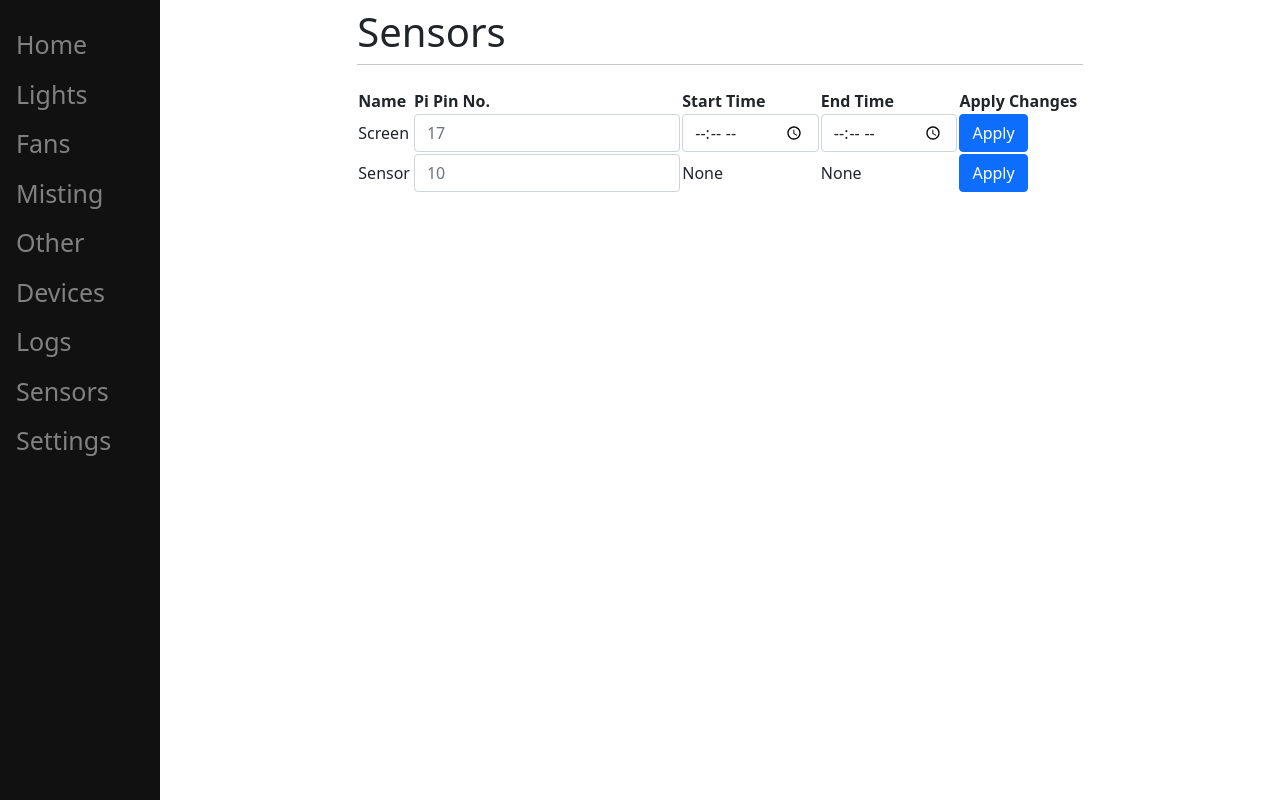
After one commit to Sagi313/Terra-God, a Django app: page /sensors/ in a window 1280 px wide. The commit adds this page. Run offline with Django 3.2, Linux system fonts and the light colour scheme; data comes from the database, SQL or seed files in the repository.

Commit message:
Added a new view of Settings and changed the old to Sensors
Need to use tags to implement the links to the categories

```diff
--- a/guiControl/models.py
+++ b/guiControl/models.py
@@ -13,6 +13,7 @@ class Device(models.Model):
     def __str__(self):
         return self.name
 
+
 class Light_interval(models.Model):
     id = models.AutoField(primary_key=True)
     name = models.CharField(max_length=100)
@@ -24,6 +25,7 @@ class Light_interval(models.Model):
     def __str__(self):
         return self.name
 
+
 class Terra_switches(models.Model):
     lights_switch = models.CharField(max_length=100)
     fans_switch = models.CharField(max_length=100)
@@ -31,6 +33,7 @@ class Terra_switches(models.Model):
 
     def __str__(self):
         return (f"Lights- {self.lights_switch}, Fans- {self.fans_switch}, Misting- {self.misting_switch}")
+
 
 class Temp_humi_calls(models.Model):
     temp = models.FloatField(default=0.0)
@@ -40,11 +43,13 @@ class Temp_humi_calls(models.Model):
     def __str__(self):
         return (f"temp- {self.temp}, humidity- {self.humidity}")
 
+
 class Humi_sensor(models.Model):
     pin_number = models.IntegerField(default=0)
 
     def __str__(self):
         return (f"Humi pin- {self.pin_number}")
+
 
 class Led_screen(models.Model):
     pin_number = models.IntegerField(default=0)
@@ -52,5 +57,9 @@ class Led_screen(models.Model):
     end_time = models.TimeField()
 
 
+class IntervalGroup(models.Model):
+    name = models.CharField(max_length=100)
+
+
 class Daemon_stats(models.Model):
     updated_at = models.TimeField()
--- a/guiControl/templates/guiControl/base.html
+++ b/guiControl/templates/guiControl/base.html
@@ -53,6 +53,7 @@
       <a href="/other_devices/">Other</a>
       <a href="/devices/">Devices</a>
       <a href="/daemon_logs/">Logs</a>
+      <a href="/sensors/">Sensors</a>
       <a href="/settings/">Settings</a>
     </div>
 
--- /dev/null
+++ b/guiControl/templates/guiControl/sensors.html
@@ -0,0 +1,39 @@
+{% extends 'guiControl/base.html' %}
+
+{% block title %}Terra- Sensors{% endblock %}
+{% block pageTitle %}Sensors{% endblock %}
+{% block content %}
+    <table style="width:100%">
+        <tr>
+            <th>Name</th>
+            <th>Pi Pin No.</th>
+            <th>Start Time</th>
+            <th>End Time</th>
+            <th>Apply Changes</th>
+        </tr>
+
+        <form method="post" ,action="#">
+        {% csrf_token %}
+        <tr>
+            <td>Screen</td>
+            <td><input placeholder="{{screen.pin_number}}" class="form-control" name="screen_pin_num" required></td>
+            <td><input type="time" class="form-control" placeholder="{{screen.start_time}}" name="screen_start" required></td>
+            <td><input type="time" class="form-control" placeholder="{{screen.end_time}}" name="screen_end" required></td>
+            <td><button type="submit" class="btn btn-primary" name="apply_screen" value='apply_screen'>Apply</button></td>
+        </tr>
+        </form>
+
+        <form method="post" ,action="#">
+        {% csrf_token %}
+        <tr>
+            <td>Sensor</td>
+            <td><input type="number" class="form-control" placeholder="{{sensor.pin_number}}" name="sensor_pin_num" required></td>
+            <td>None</td>
+            <td>None</td>
+            <td><button type="submit" class="btn btn-primary" name="apply_sensor" value='apply_sensor'>Apply</button></td>
+        </tr>
+        </form>
+    </table>
+
+
+{% endblock %}
--- a/guiControl/urls.py
+++ b/guiControl/urls.py
@@ -11,5 +11,6 @@ urlpatterns = [
     path('devices/', views.devices, name='devices'),
     path('daemon_logs/', views.daemon_logs, name='daemon logs'),
     path('other_devices/', views.other_devices, name='other devices'),
+    path('sensors/', views.sensors, name='sensors'),
     path('settings/', views.settings, name='settings'),
 ]
--- a/guiControl/views.py
+++ b/guiControl/views.py
@@ -1,12 +1,13 @@
-from guiControl.models import Device, Humi_sensor, Led_screen, Light_interval, Temp_humi_calls, Terra_switches
+from guiControl.models import Device, Humi_sensor, Led_screen, Light_interval, Temp_humi_calls, Terra_switches, \
+    IntervalGroup
 from django.shortcuts import redirect, render
 from django.contrib import messages
 
 
 def index(response):
-    switches = Terra_switches.objects.first() # TODO: Change this. When first installing there is nothing in the DB, not even 1 row.
+    switches = Terra_switches.objects.first()  # TODO: Change this. When first installing there is nothing in the DB, not even 1 row.
 
-    sensor_records = Temp_humi_calls.objects.last() # TODO: change to the last 10 calls
+    sensor_records = Temp_humi_calls.objects.last()  # TODO: change to the last 10 calls
 
     if response.method == 'POST':
         print(response.POST, flush=True)
@@ -26,16 +27,16 @@ def index(response):
 
 
 def lights(response):
-
     if response.method == 'POST':
         if response.POST.get("submit"):
             associated_device = Device.objects.get(name=response.POST.get('device'))
 
-            new_inter = Light_interval(name=response.POST.get('interval_name'), status='running', device=associated_device, start_time=response.POST.get('start_time'), end_time=response.POST.get('end_time'))
+            new_inter = Light_interval(name=response.POST.get('interval_name'), status='running',
+                                       device=associated_device, start_time=response.POST.get('start_time'),
+                                       end_time=response.POST.get('end_time'))
             new_inter.save()
 
             messages.success(response, f'Interval {new_inter.name} added succuessfully')
-
 
         if response.POST.get("delete_intervals"):
             for key in response.POST:
@@ -61,20 +62,22 @@ def lights(response):
 
         return relevant_intervals
 
-    return render(response, "guiControl/intervals.html", {'intervals':get_all_relevant_intervals(), 'devices':Device.objects.all(), 'interval_type':"Light"})
+    return render(response, "guiControl/intervals.html",
+                  {'intervals': get_all_relevant_intervals(), 'devices': Device.objects.all(),
+                   'interval_type': "Light"})
 
 
 def misting(response):
-
     if response.method == 'POST':
         if response.POST.get("submit"):
             associated_device = Device.objects.get(name=response.POST.get('device'))
 
-            new_inter = Light_interval(name=response.POST.get('interval_name'), status='running', device=associated_device, start_time=response.POST.get('start_time'), end_time=response.POST.get('end_time'))
+            new_inter = Light_interval(name=response.POST.get('interval_name'), status='running',
+                                       device=associated_device, start_time=response.POST.get('start_time'),
+                                       end_time=response.POST.get('end_time'))
             new_inter.save()
 
             messages.success(response, f'Interval {new_inter.name} added succuessfully')
-
 
         if response.POST.get("delete_intervals"):
             for key in response.POST:
@@ -100,9 +103,9 @@ def misting(response):
 
         return relevant_intervals
 
-    return render(response, "guiControl/intervals.html", {'intervals':get_all_relevant_intervals(), 'devices':Device.objects.all(), 'interval_type':"Misting"})
-
-
+    return render(response, "guiControl/intervals.html",
+                  {'intervals': get_all_relevant_intervals(), 'devices': Device.objects.all(),
+                   'interval_type': "Misting"})
 
 
 def fans(response):
@@ -110,11 +113,12 @@ def fans(response):
         if response.POST.get("submit"):
             associated_device = Device.objects.get(name=response.POST.get('device'))
 
-            new_inter = Light_interval(name=response.POST.get('interval_name'), status='running', device=associated_device, start_time=response.POST.get('start_time'), end_time=response.POST.get('end_time'))
+            new_inter = Light_interval(name=response.POST.get('interval_name'), status='running',
+                                       device=associated_device, start_time=response.POST.get('start_time'),
+                                       end_time=response.POST.get('end_time'))
             new_inter.save()
 
             messages.success(response, f'Interval {new_inter.name} added succuessfully')
-
 
         if response.POST.get("delete_intervals"):
             for key in response.POST:
@@ -140,7 +144,8 @@ def fans(response):
 
         return relevant_intervals
 
-    return render(response, "guiControl/intervals.html", {'intervals':get_all_relevant_intervals(), 'devices':Device.objects.all(), 'interval_type':"Fans"})
+    return render(response, "guiControl/intervals.html",
+                  {'intervals': get_all_relevant_intervals(), 'devices': Device.objects.all(), 'interval_type': "Fans"})
 
 
 def other_devices(response):
@@ -148,11 +153,12 @@ def other_devices(response):
         if response.POST.get("submit"):
             associated_device = Device.objects.get(name=response.POST.get('device'))
 
-            new_inter = Light_interval(name=response.POST.get('interval_name'), status='running', device=associated_device, start_time=response.POST.get('start_time'), end_time=response.POST.get('end_time'))
+            new_inter = Light_interval(name=response.POST.get('interval_name'), status='running',
+                                       device=associated_device, start_time=response.POST.get('start_time'),
+                                       end_time=response.POST.get('end_time'))
             new_inter.save()
 
             messages.success(response, f'Interval {new_inter.name} added succuessfully')
-
 
         if response.POST.get("delete_intervals"):
             for key in response.POST:
@@ -178,14 +184,16 @@ def other_devices(response):
 
         return relevant_intervals
 
-    return render(response, "guiControl/intervals.html", {'intervals':get_all_relevant_intervals(), 'devices':Device.objects.all(), 'interval_type':"Other"})
+    return render(response, "guiControl/intervals.html",
+                  {'intervals': get_all_relevant_intervals(), 'devices': Device.objects.all(),
+                   'interval_type': "Other"})
 
 
 def daemon_logs(response):
     return render(response, "guiControl/daemon_logs.html", {})
 
-def settings(response):
 
+def sensors(response):
     sensor = Humi_sensor.objects.first()
     screen = Led_screen.objects.first()
 
@@ -202,15 +210,43 @@ def settings(response):
 
         return redirect('/settings')
 
-    return render(response, "guiControl/settings.html", {'sensor': sensor, 'screen': screen})
+    return render(response, "guiControl/sensors.html", {'sensor': sensor, 'screen': screen})
 
-def devices(response):
 
+def settings(response):
     if response.method == 'POST':
 
         if response.POST.get("submit"):
             try:
-                new_dev = Device(name=response.POST.get('device_name'), pin_number=response.POST.get('pin_number'), type=response.POST.get('type'))
+                new_interval_group = IntervalGroup(name=response.POST.get('device_name'))
+                new_interval_group.save()
+
+                messages.success(response, f'Group {new_interval_group.name} was added successfully')
+            except:
+                messages.error(response, f'Could not add {new_interval_group.name}')
+
+            return redirect('/settings')
+
+        if response.POST.get("delete_group"):
+
+            for key in response.POST:
+                if "delete-group_" in key:
+                    to_delete_id = key.split("_")[1]
+                    to_delete_group = IntervalGroup.objects.get(id=int(to_delete_id))
+                    interval_group_name = to_delete_group.name
+                    to_delete_group.delete()
+
+                    messages.success(response, f'Group {interval_group_name} was deleted')
+    return render(response, "guiControl/settings.html", {'interval_groups': IntervalGroup.objects.all()})
+
+
+def devices(response):
+    if response.method == 'POST':
+
+        if response.POST.get("submit"):
+            try:
+                new_dev = Device(name=response.POST.get('device_name'), pin_number=response.POST.get('pin_number'),
+                                 type=response.POST.get('type'))
                 new_dev.save()
 
                 messages.success(response, f'Device {new_dev.name} was added successfully')
@@ -223,7 +259,6 @@ def devices(response):
 
             for key in response.POST:
                 if "delete-device_" in key:
-
                     to_delete_id = key.split("_")[1]
                     to_delete_dev = Device.objects.get(id=int(to_delete_id))
                     dev_name = to_delete_dev.name
@@ -231,7 +266,4 @@ def devices(response):
 
                     messages.success(response, f'Device {dev_name} was deleted')
 
-
-
-
-    return render(response, "guiControl/devices.html", {'devices':Device.objects.all()})
+    return render(response, "guiControl/devices.html", {'devices': Device.objects.all()})
```
Also changed, not shown: guiControl/admin.py (+4 -3 lines), guiControl/templates/guiControl/settings.html (+46 -28 lines).
